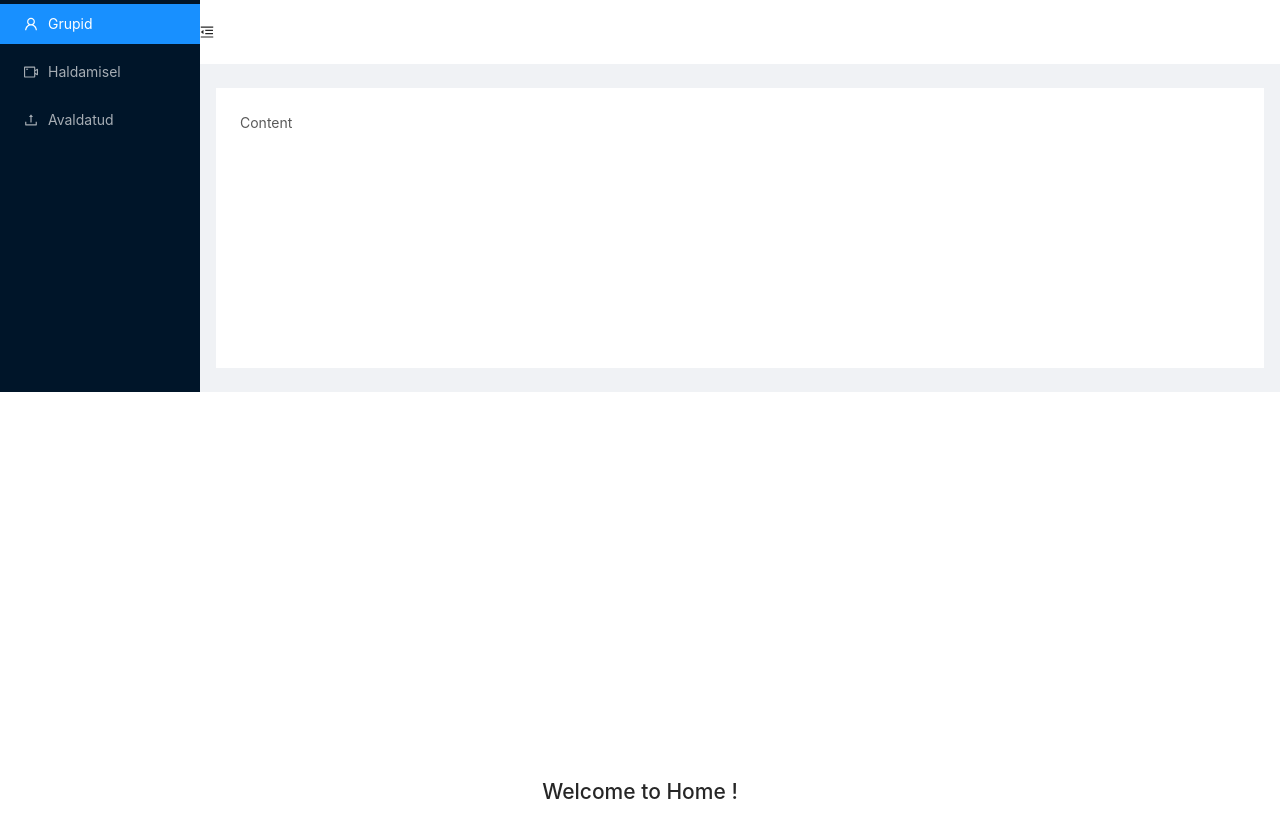
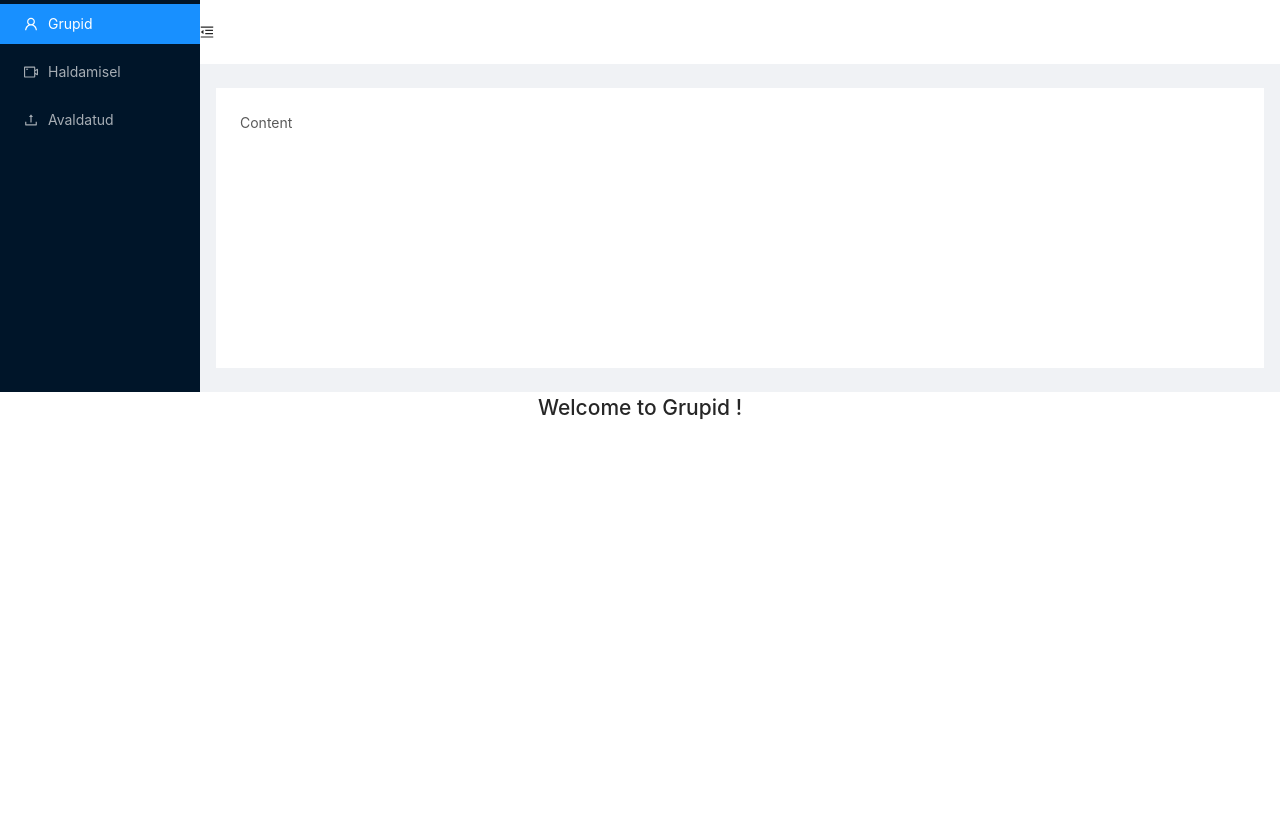
Before and after one commit to ArtyomkaQQ/Quretec-demo, a React (Create React App) app: page /grupid in a window 1280 px wide. Shown: the top 838 px of the page. After the commit the page ends 800 px from the top, so only its background shows below. Built offline with nearby package versions, Linux system fonts and the light colour scheme.

Commit message:
Bugged routering

```diff
--- a/src/App.js
+++ b/src/App.js
@@ -10,9 +10,9 @@ class App extends Component {
         return (
             <Router>
                 <Switch>
-                    <Route path='/' component={Home} />
-                    <Route path='/grupid' component={Group} />
-                    <Route path='/haldamisel' component={Manageable} />
+                    <Route exact={true} path='/' component={Home} />
+                    <Route exact={true} path='/grupid' component={Group} />
+                    <Route exact={true} path='/haldamisel' component={Manageable} />
                 </Switch>
             </Router>
         );
--- a/src/AppNav.js
+++ b/src/AppNav.js
@@ -1,19 +1,19 @@
-import React, { Component } from 'react';
-import './App.scss';
-import { BrowserRouter as Router, Link } from "react-router-dom";
+import React, { Component } from "react";
+import "./App.scss";
+import { Link } from "react-router-dom";
 
-import { Layout, Menu } from 'antd';
+import { Layout, Menu } from "antd";
 import {
   MenuUnfoldOutlined,
   MenuFoldOutlined,
   UserOutlined,
   VideoCameraOutlined,
   UploadOutlined,
-} from '@ant-design/icons';
+} from "@ant-design/icons";
 
 const { Header, Sider, Content } = Layout;
 
-class App extends Component {
+class AppNav extends Component {
   state = {
     collapsed: false,
   };
@@ -26,11 +26,10 @@ class App extends Component {
 
   render() {
     return (
-      <Router>
-        <Layout>
+      <Layout>
         <Sider trigger={null} collapsible collapsed={this.state.collapsed}>
           <div className="logo" />
-          <Menu theme="dark" mode="inline" defaultSelectedKeys={['1']}>
+          <Menu theme="dark" mode="inline" defaultSelectedKeys={["1"]}>
             <Menu.Item key="1">
               <UserOutlined />
               <Link to="/grupid">Grupid</Link>
@@ -47,25 +46,28 @@ class App extends Component {
         </Sider>
         <Layout className="site-layout">
           <Header className="site-layout-background" style={{ padding: 0 }}>
-            {React.createElement(this.state.collapsed ? MenuUnfoldOutlined : MenuFoldOutlined, {
-              className: 'trigger',
-              onClick: this.toggle,
-            })}
+            {React.createElement(
+              this.state.collapsed ? MenuUnfoldOutlined : MenuFoldOutlined,
+              {
+                className: "trigger",
+                onClick: this.toggle,
+              }
+            )}
           </Header>
           <Content
             className="site-layout-background"
             style={{
-              margin: '24px 16px',
+              margin: "24px 16px",
               padding: 24,
               minHeight: 280,
-            }}>
+            }}
+          >
             Content
           </Content>
         </Layout>
       </Layout>
-      </Router>
     );
   }
 }
 
-export default App;
+export default AppNav;
--- a/src/Group.js
+++ b/src/Group.js
@@ -7,7 +7,7 @@ class Group extends Component {
         return (
             <div>
               <AppNav />
-              <h2 style={{ display: 'flex', justifyContent: 'center', alignItems: 'center', height: '100vh' }}>
+              <h2 style={{ display: 'flex', justifyContent: 'center', alignItems: 'center' }}>
                 Welcome to Grupid !
                      </h2>
             </div>
--- a/src/Home.js
+++ b/src/Home.js
@@ -1,14 +1,14 @@
-import React, { Component } from 'react';
-import AppNav from './AppNav';
+import React, { Component } from "react";
+import AppNav from "./AppNav";
 
 class Home extends Component {
-    state = {  }
+  state = {};
   render() {
     return (
       <div>
         <AppNav />
-            <h2 style={{ display: 'flex', justifyContent: 'center', alignItems: 'center', height: '100vh' }}>
-              Welcome to Home !
+        <h2 style={{ display: 'flex', justifyContent: 'center', alignItems: 'center' }}>
+                Welcome Home !
                      </h2>
       </div>
     );
--- a/src/Manageable.js
+++ b/src/Manageable.js
@@ -6,7 +6,7 @@ class Manageable extends Component {
         return (
           <div>
             <AppNav />
-            <h2 style={{ display: 'flex', justifyContent: 'center', alignItems: 'center', height: '100vh' }}>
+            <h2 style={{ display: 'flex', justifyContent: 'center', alignItems: 'center' }}>
               Welcome to easy Haldamisel !
                    </h2>
           </div>
```
Lines whose indentation alone changed are shown as unchanged.
